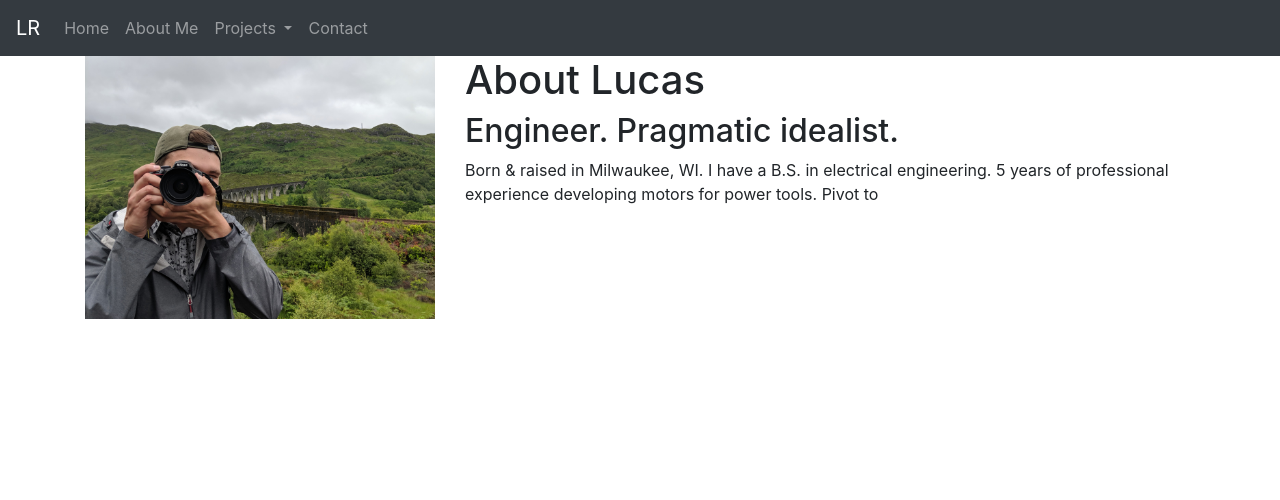
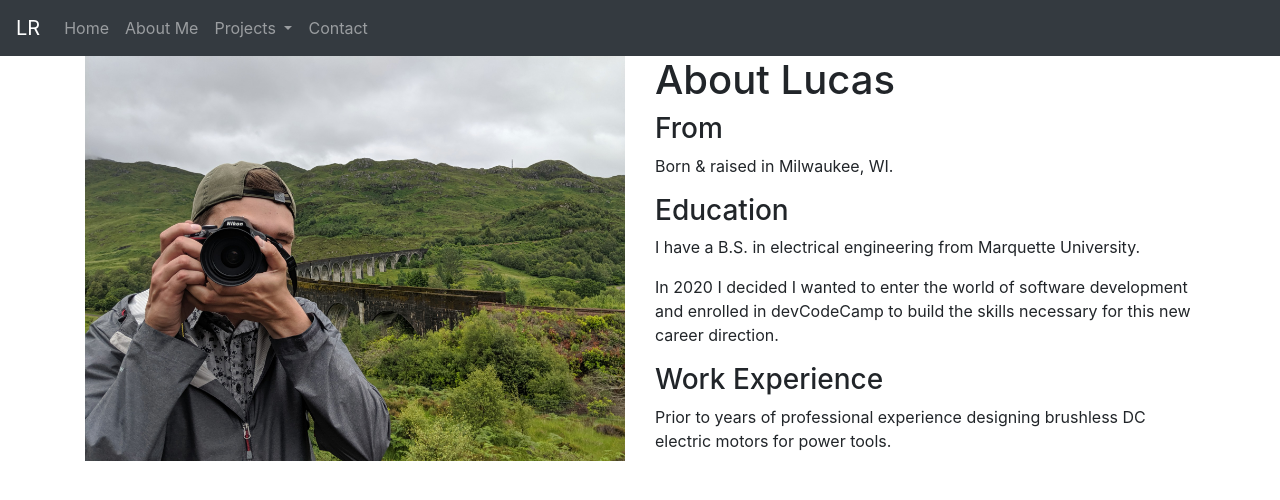
Before and after one commit to larutow/larutow.github.io, a plain HTML site: page index.html in a window 1280 px wide. Drawn offline with nearby package versions, Linux system fonts and the light colour scheme.

Commit message:
updated index.html

```diff
--- a/index.html
+++ b/index.html
@@ -46,15 +46,26 @@
 
     <div class = "container" id="about">
         <div class="row">
-            <div class = "col-md-4" id="personalpic">
+            <div class = "col-md-6" id="personalpic">
                 <img src = "profilepic.jpg" alt="picture of Lucas holding a camera as if taking a picture of the viewer" class="img-fluid"> <!--pic goes here-->
             </div>
-            <div class = "col-md-8" id="bio">
+            <div class = "col-md-6" id="bio">
                 <h1>About Lucas</h1>
-                <h2>Engineer. Pragmatic idealist.</h2>
-                <p>
-                    Born & raised in Milwaukee, WI. I have a B.S. in electrical engineering. 5 years of professional experience developing motors for power tools. Pivot to
-                </p>
+                <h3>From</h3>
+                    <p>
+                        Born & raised in Milwaukee, WI.
+                    </p>
+                <h3>Education</h3>
+                    <p>
+                        I have a B.S. in electrical engineering from Marquette University.
+                    </p>
+                    <p>
+                        In 2020 I decided I wanted to enter the world of software development and enrolled in devCodeCamp to build the skills necessary for this new career direction.
+                    </p>
+                <h3>Work Experience</h3>
+                    <p>
+                        Prior to years of professional experience designing brushless DC electric motors for power tools.
+                    </p>
 
             </div>
             </div>
```
